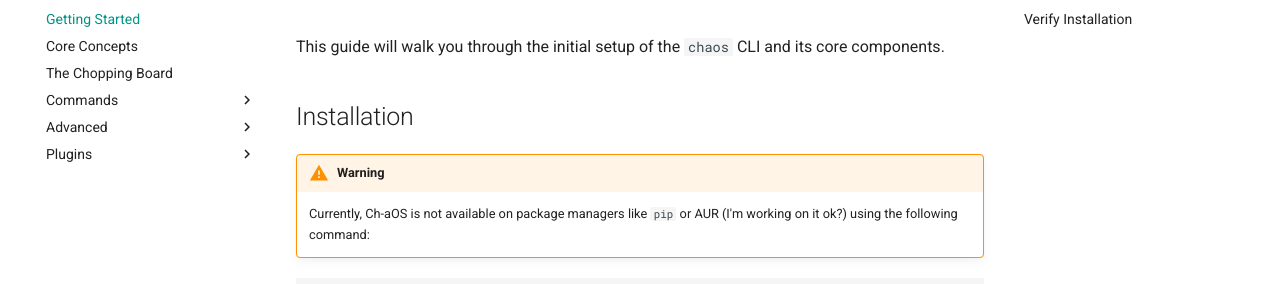
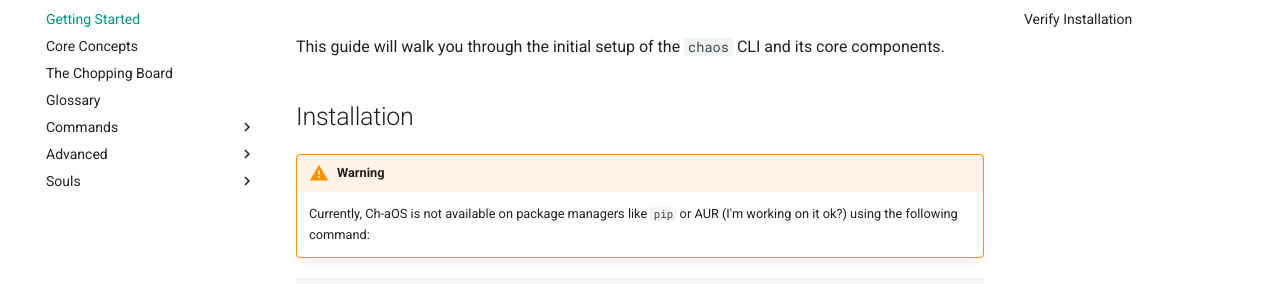
Before and after one commit to Ch-aOS-Ch/Ch-aOS, an MkDocs documentation site: the page built from docs/getting-started.md, in a window 1280 px wide. Shown: the part 146-430 px from the top of the page. Built offline with MkDocs 1.6.1 and Material for MkDocs 9.7.7, drawn with Linux system fonts in a browser that asks for light colours; comment, search, counter and statistics services are not loaded; some of the changed lines change nothing that is shown.

Commit message:
docs(glossary): mkdocs.yml

```diff
--- a/mkdocs.yml
+++ b/mkdocs.yml
@@ -49,6 +49,7 @@ nav:
   - 'Getting Started': 'getting-started.md'
   - 'Core Concepts': 'core-concepts.md'
   - 'The Chopping Board': 'chopping-board.md'
+  - 'Glossary': 'glossary.md'
   - 'Commands':
     - 'Apply': 'Commands/apply.md'
     - 'Management': 'Commands/management.md'
@@ -107,10 +108,10 @@ nav:
           - 'Core': 'Advanced/SDK/Reference/limani/core.md'
         - 'Roles':
           - 'Core': 'Advanced/SDK/Reference/roles/core.md'
-  - 'Plugins':
-    - 'Provider Plugins': 'Plugins/provider-plugins.md'
-    - 'Registry': 'Plugins/styx.md'
-    - 'Development': 'Plugins/development.md'
-    - 'Connector development': 'Plugins/connectors.md'
-    - 'Roles': 'Plugins/roles.md'
-    - 'Limani': 'Plugins/limani.md'
+  - 'Souls':
+    - 'Provider Souls': 'Souls/provider-plugins.md'
+    - 'Registry': 'Souls/styx.md'
+    - 'Development': 'Souls/development.md'
+    - 'Connector development': 'Souls/connectors.md'
+    - 'Roles': 'Souls/roles.md'
+    - 'Limani': 'Souls/limani.md'
```
